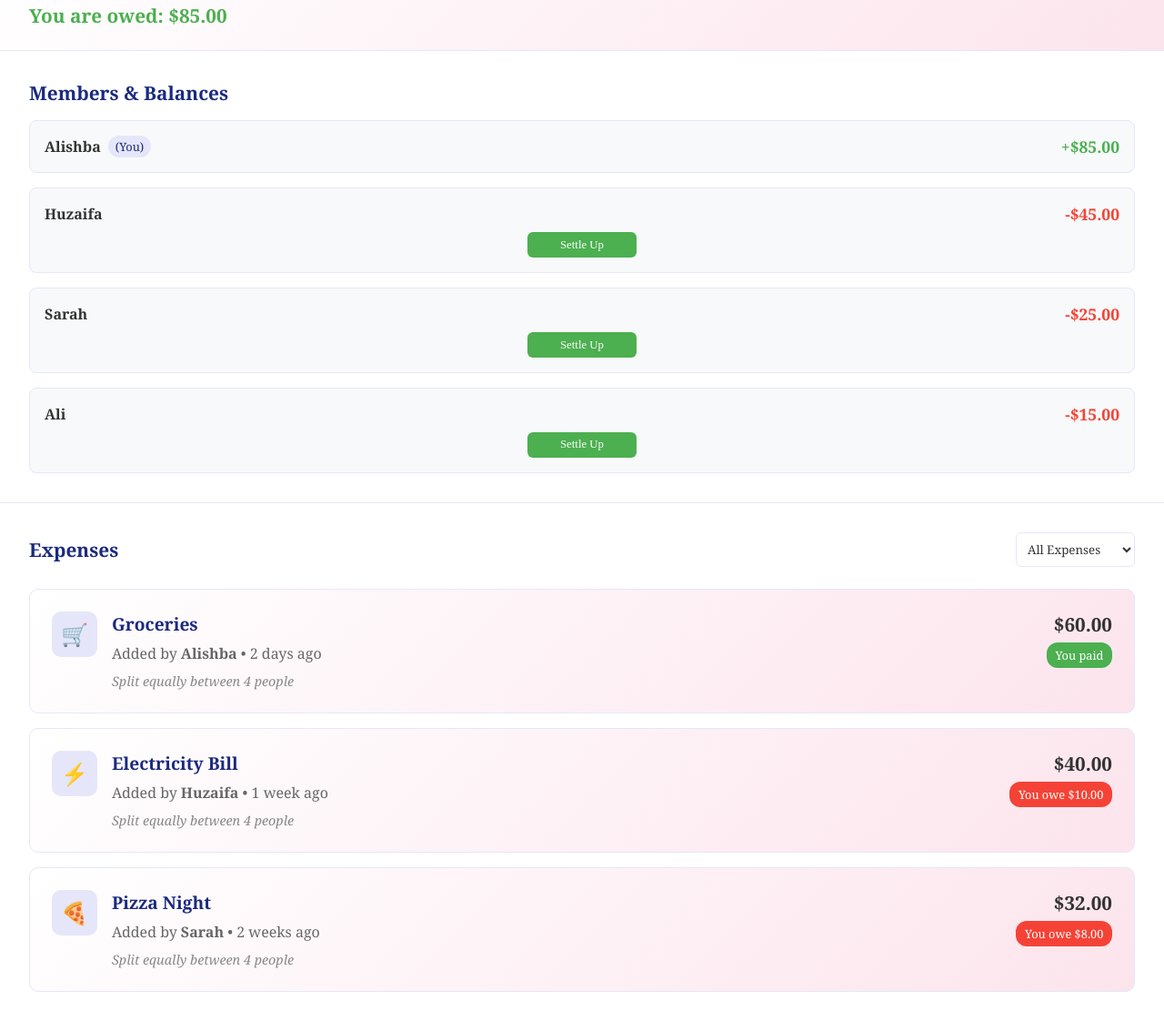
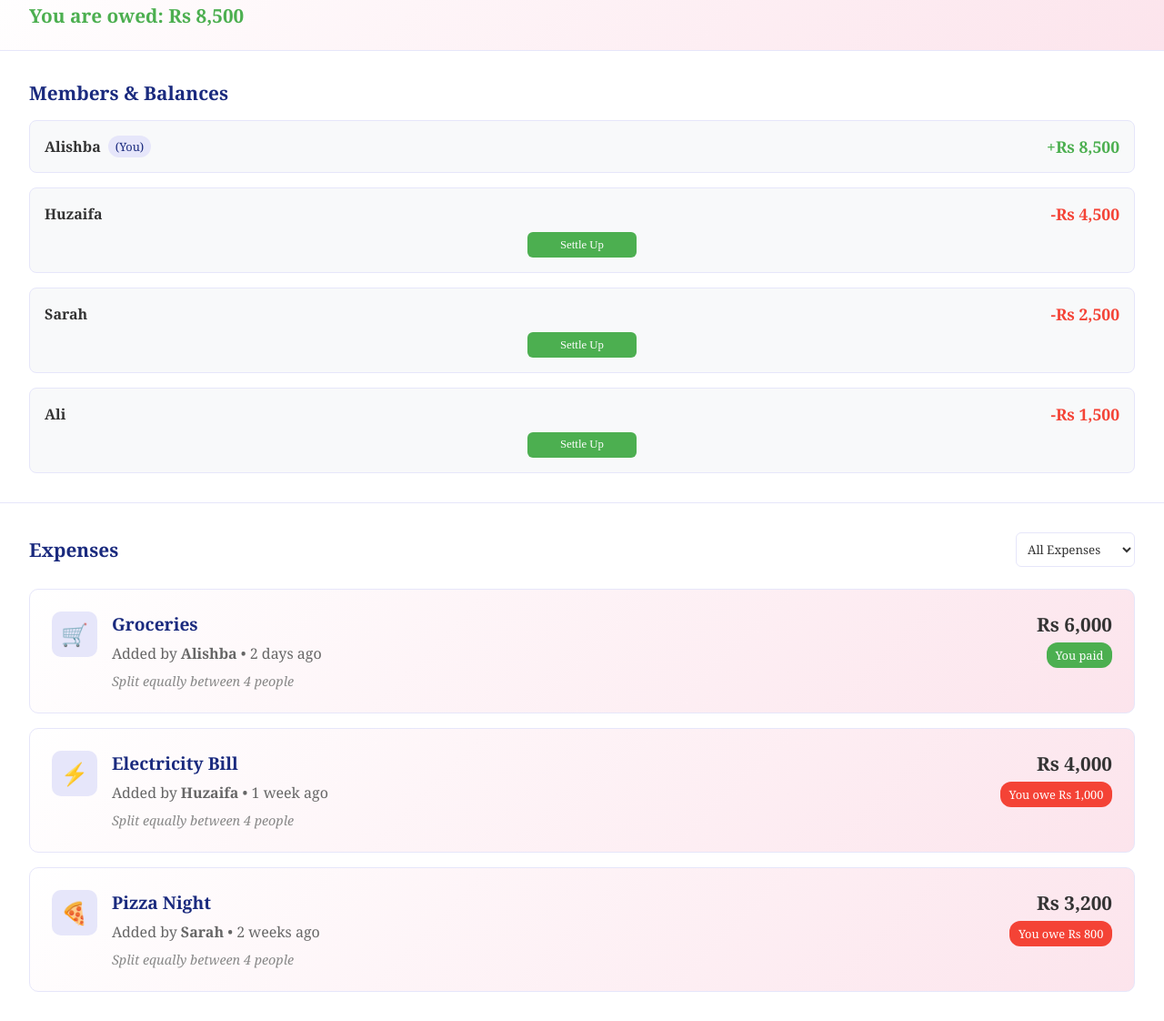
Before and after one commit to AlishbaZaidi/SplitRight-WebDevProject, a plain HTML site: page frontend/group-details.html in a window 1280 px wide. Shown: the part 256-1378 px from the top of the page at 91% size. Drawn offline with Linux system fonts and the light colour scheme.

Commit message:
Updated group-details: converted currency from USD to PKR and removed decimal places

```diff
--- a/frontend/group-details.html
+++ b/frontend/group-details.html
@@ -33,7 +33,7 @@
         <section class="balance-summary">
             <div class="balance-card">
                 <h3>Group Balance</h3>
-                <p class="balance-amount positive">You are owed: <strong>$85.00</strong></p>
+                <p class="balance-amount positive">You are owed: <strong>Rs 8,500</strong></p>
             </div>
         </section>
 
@@ -46,13 +46,13 @@
                         <span class="member-name">Alishba</span>
                         <span class="member-you">(You)</span>
                     </div>
-                    <span class="member-balance positive">+$85.00</span>
+                    <span class="member-balance positive">+Rs 8,500</span>
                 </div>
                 <div class="member-item">
                     <div class="member-info">
                         <span class="member-name">Huzaifa</span>
                     </div>
-                    <span class="member-balance negative">-$45.00</span>
+                    <span class="member-balance negative">-Rs 4,500</span>
                     <div class="member-actions">
                         <button class="btn-settle-small" onclick="window.location.href='settle-up.html'">Settle Up</button>
                     </div>
@@ -61,7 +61,7 @@
                     <div class="member-info">
                         <span class="member-name">Sarah</span>
                     </div>
-                    <span class="member-balance negative">-$25.00</span>
+                    <span class="member-balance negative">-Rs 2,500</span>
                     <div class="member-actions">
                         <button class="btn-settle-small" onclick="window.location.href='settle-up.html'">Settle Up</button>
                     </div>
@@ -70,7 +70,7 @@
                     <div class="member-info">
                         <span class="member-name">Ali</span>
                     </div>
-                    <span class="member-balance negative">-$15.00</span>
+                    <span class="member-balance negative">-Rs 1,500</span>
                     <div class="member-actions">
                         <button class="btn-settle-small" onclick="window.location.href='settle-up.html'">Settle Up</button>
                     </div>
@@ -103,7 +103,7 @@
                         </div>
                     </div>
                     <div class="expense-amount">
-                        <span class="amount">$60.00</span>
+                        <span class="amount">Rs 6,000</span>
                         <span class="you-paid">You paid</span>
                     </div>
                 </div>
@@ -119,8 +119,8 @@
                         </div>
                     </div>
                     <div class="expense-amount">
-                        <span class="amount">$40.00</span>
-                        <span class="you-owe">You owe $10.00</span>
+                        <span class="amount">Rs 4,000</span>
+                        <span class="you-owe">You owe Rs 1,000</span>
                     </div>
                 </div>
 
@@ -135,8 +135,8 @@
                         </div>
                     </div>
                     <div class="expense-amount">
-                        <span class="amount">$32.00</span>
-                        <span class="you-owe">You owe $8.00</span>
+                        <span class="amount">Rs 3,200</span>
+                        <span class="you-owe">You owe Rs 800</span>
                     </div>
                 </div>
             </div>
```
